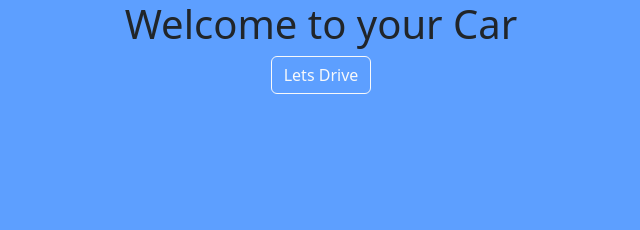
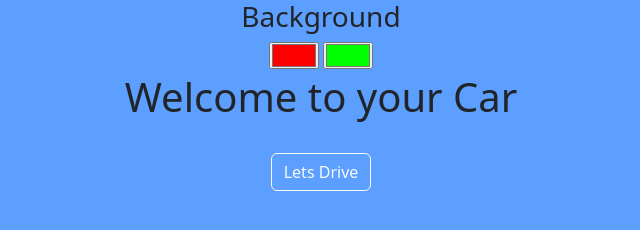
Before and after one commit to Neveod/keyless-car-js, a plain HTML site: page index.html in a window 1280 px wide. Shown: the whole page, without its empty margins (319-959 px from the left). Drawn offline with nearby package versions, Linux system fonts and the light colour scheme.

Commit message:
Added the background change option

```diff
--- a/index.html
+++ b/index.html
@@ -18,9 +18,13 @@
     <link rel="stylesheet" href="style.css" />
   </head>
   <body>
-    <section class="text-center">
-      <h1>Welcome to your Car</h1>
-      <button class="btn btn-outline-light">Lets Drive</button>
+    <section class="container align-items-center text-center">
+      <h3>Background</h3>
+      <input type="color" name="color1" value="#ff0000" />
+      <input type="color" name="color2" value="#00ff00" />
+      <h1 class="text-center">Welcome to your Car</h1>
+      <br class="p-5" />
+      <button class="btn btn-outline-light text-center">Lets Drive</button>
     </section>
     <script src="script.js"></script>
     <script
--- a/script.js
+++ b/script.js
@@ -1,3 +1,5 @@
+function changeBackgroundColor() {}
+
 function checkID(props) {
   age = prompt("How old are you");
   if (Number(age) < 16) {
```
